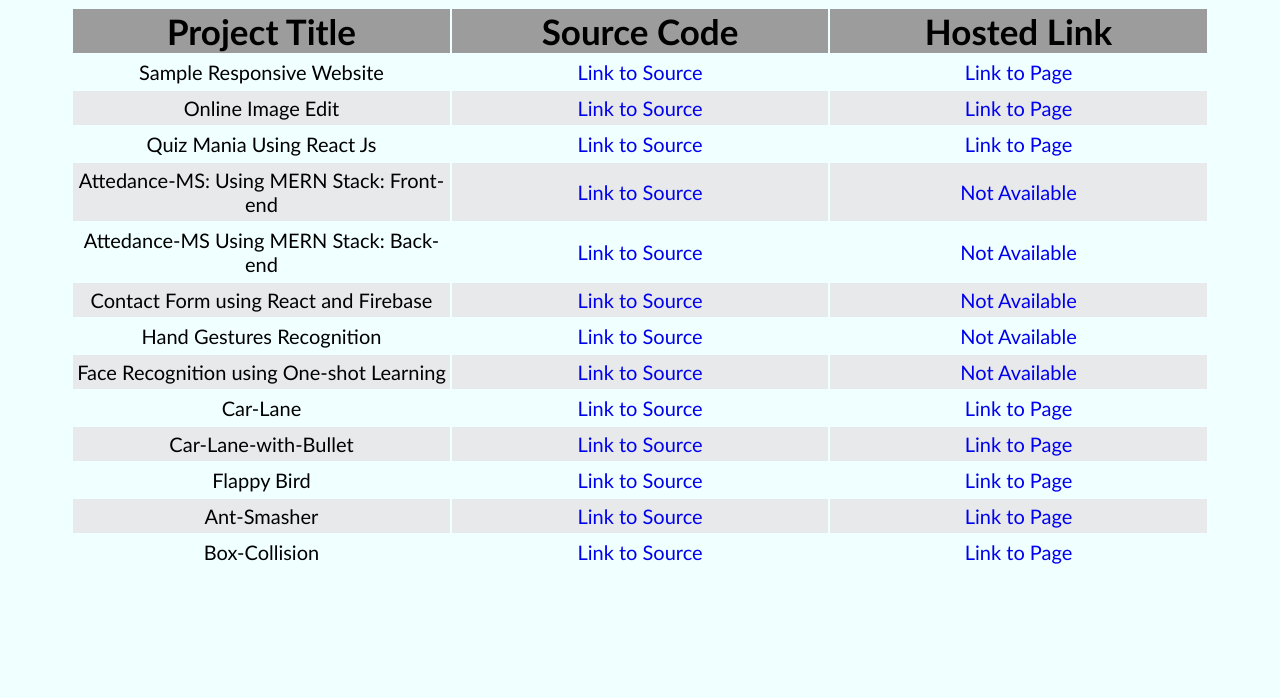
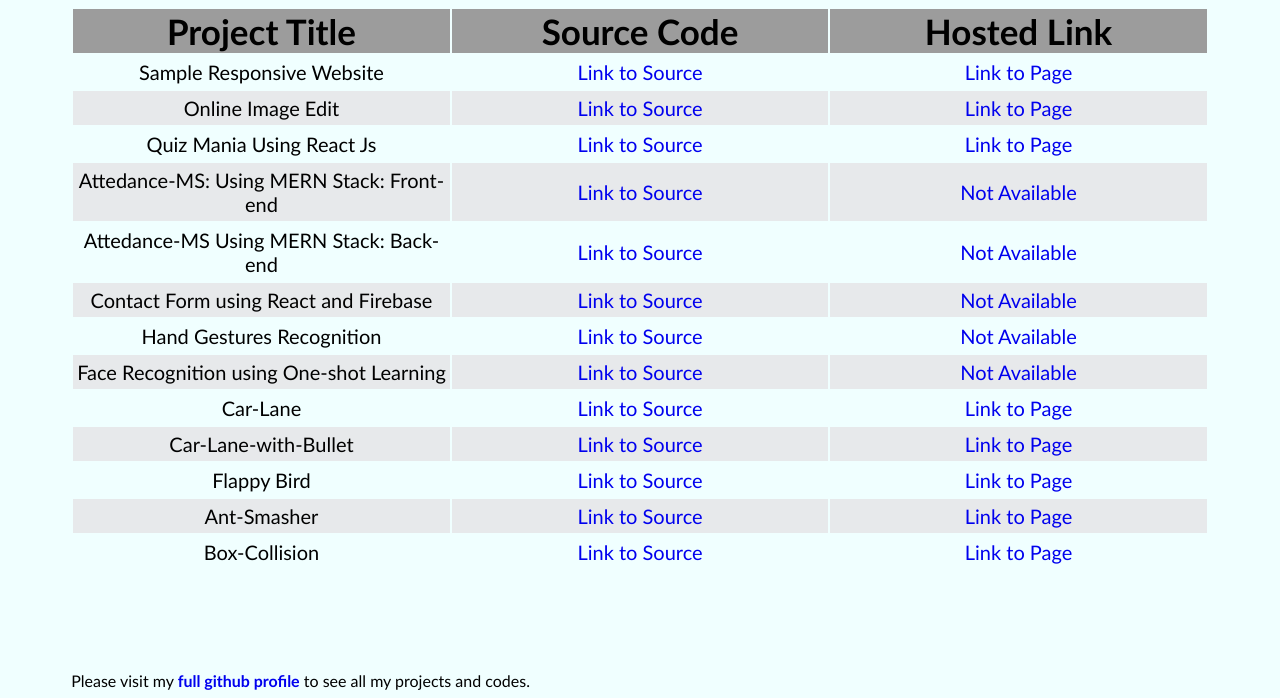
Before and after one commit to haridulal1000/Leapfrog-assignments, a plain HTML site: page index.html in a window 1280 px wide. Shown: the part 160-858 px from the top of the page. Before the commit the page ends 831 px from the top, so only its background shows below. Drawn offline with Linux system fonts and the light colour scheme.

Commit message:
Update index.html

```diff
--- a/index.html
+++ b/index.html
@@ -38,6 +38,7 @@
             </Table>
 
         </div>
+        <div>Please visit my <a href="https://github.com/haridulal1000" target="_blank"><b>full github profile</b></a> to see all my projects and codes.</div>
     </div>
 
 </body>
```
